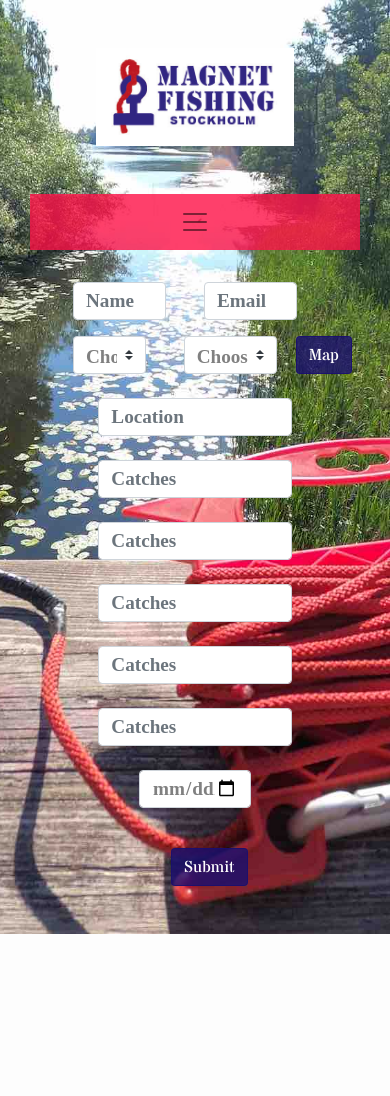
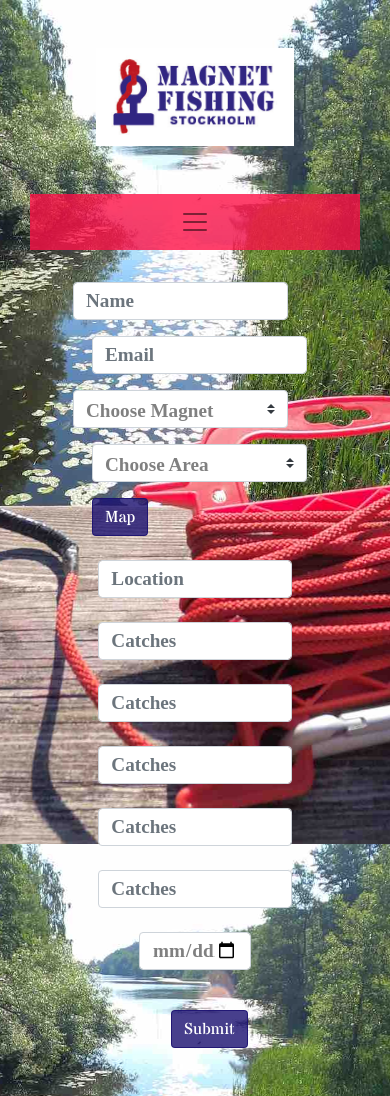
Before and after one commit to Bealby/magnet-fishing, a Flask app: page /add_catches in a window 390 px wide. Before the commit the page ends 934 px from the top, so only its background shows below. Run offline with Flask 2, Linux system fonts and the light colour scheme; data that the repository does not hold is empty; some libraries are stand-ins or nearby versions.

Commit message:
Adjusting margins for smaller devices in add_catches.html

```diff
--- a/static/css/style.css
+++ b/static/css/style.css
@@ -1,4 +1,3 @@
-
 @import url('https://fonts.googleapis.com/css2?family=Stardos+Stencil&display:100,200,300,400,500,600,700,800|Source+Serif+Pro:100,200,300,400,500,600,700,800');
 
 body {
@@ -71,6 +70,10 @@ body {
     font-weight: 600;
 }
 
+.form-margins-add{
+
+}
+
 .default-button{
     background-color:rgb(26, 16, 112, .8);
     border-color:rgb(26, 16, 112, .8);
--- a/templates/add_catches.html
+++ b/templates/add_catches.html
@@ -5,14 +5,14 @@
 <form action="{{ url_for('insert_catches') }}" method="POST">
   <div class="form-row">
 
-    <div class="form-row col-6 mt-3 pr-4">
+    <div class="form-row col-md-6 col-sm-12 mt-3 pr-4">
       <input type="text" class="form-control form-fields" id="name" name="name" placeholder="Name">
     </div>
-    <div class="form-row col-6 mt-3 pl-4">
+    <div class="form-row col-md-6 col-sm-12 mt-3 pl-4">
       <input type="email" class="form-control form-fields" id="email" name="email" placeholder="Email">
     </div>
 
-    <div class="form-row col-5 mt-3 pr-4">
+    <div class="form-row col-md-5 col-sm-12 mt-3 pr-4">
       <select class="custom-select form-fields" id="magnet" name="magnet">
         <option selected disabled value=""> Choose Magnet</option>
         {% for magnet in magnet %}
@@ -21,7 +21,7 @@
       </select>
     </div>
 
-    <div class="form-row col-6 mt-3 pl-4">
+    <div class="form-row col-md-6 col-sm-11 mt-3 pl-4">
       <select class="custom-select form-fields" id="area_name" name="area_name">
         <option selected disabled value="">Choose Area</option>
         {% for area in area %}
@@ -30,7 +30,7 @@
       </select>
     </div>
 
-<div class="form-row col-1 mt-3 pl-4">
+<div class="form-row col-md-1 col-sm-1 mt-3 pl-4">
 <!-- Button trigger modal -->
 <button type="button" class="btn btn-primary default-button" data-toggle="modal" data-target="#exampleModalCenter">
   Map
```
